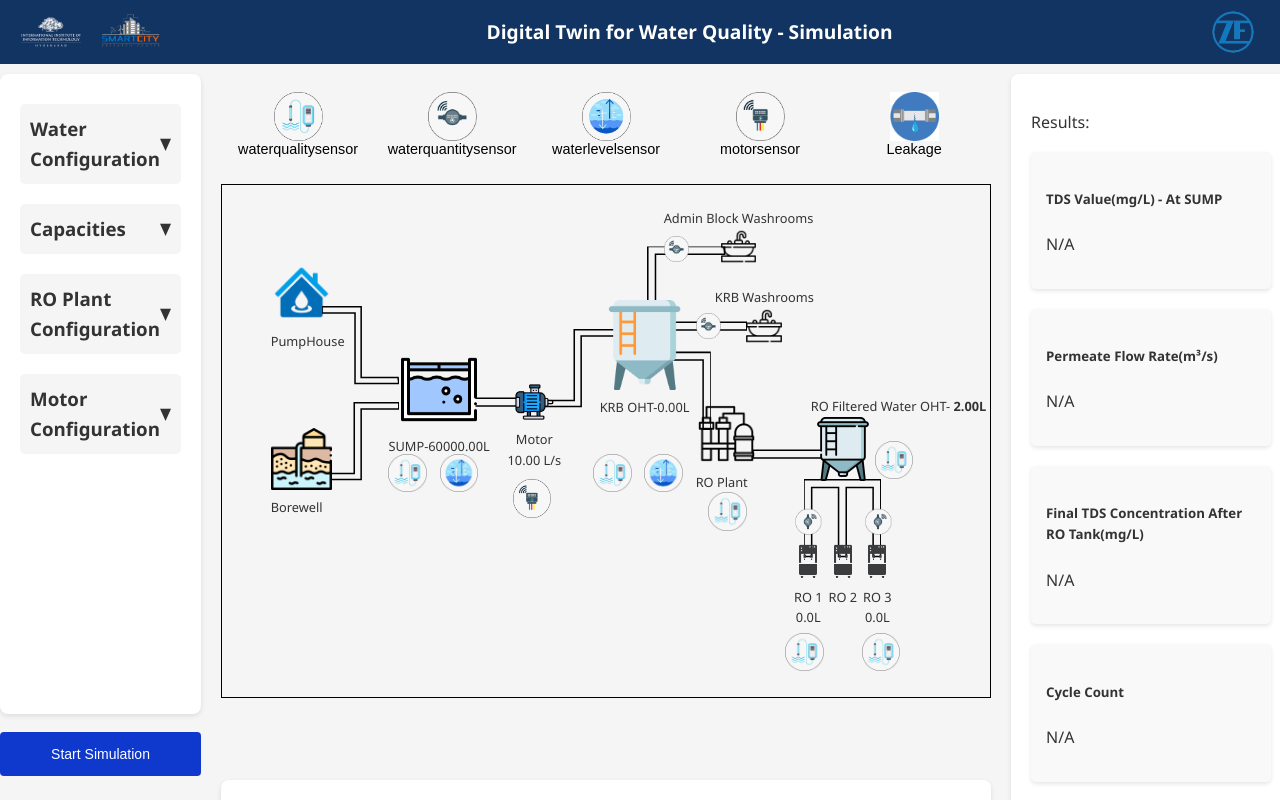
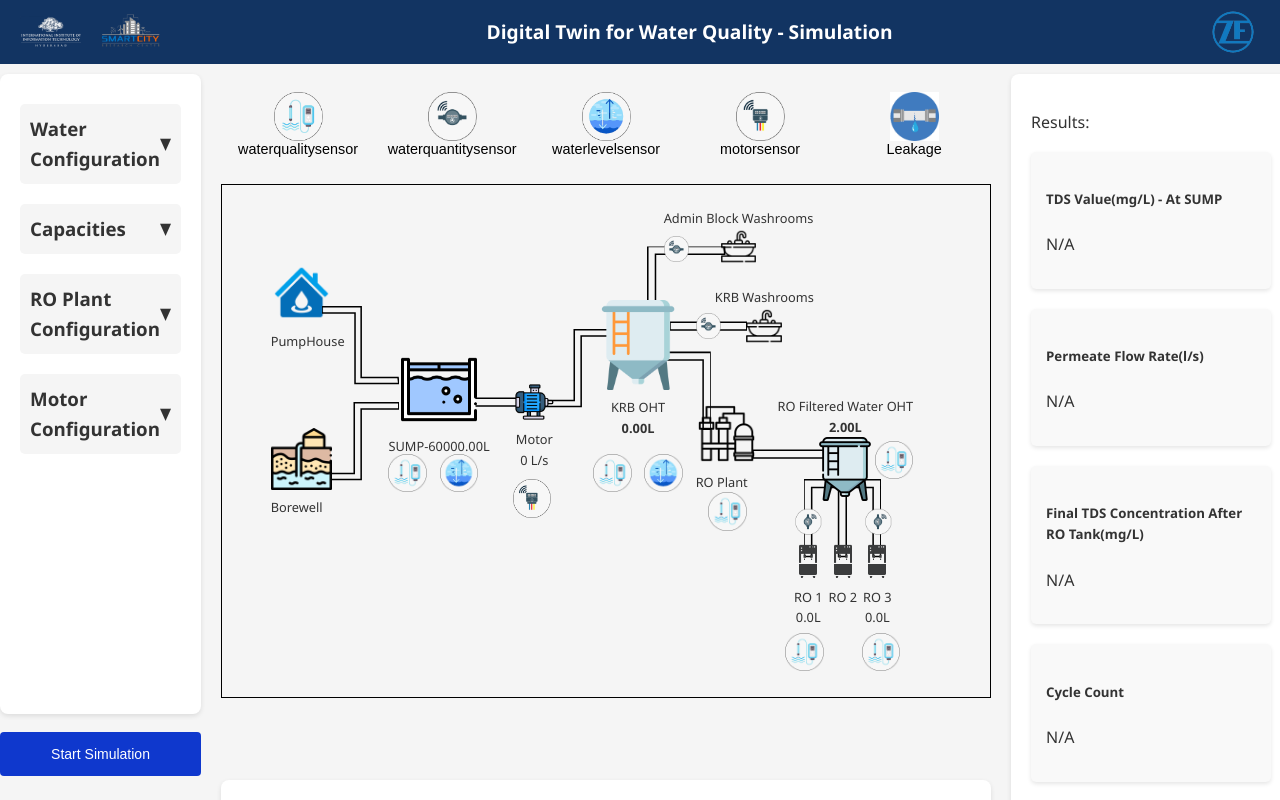
Before and after one commit to likhithkanigolla/zf-dt-frontend, a React (Create React App) app: page /simulation in a window 1280 px wide. Shown: the top 800 px of the page. Built offline with nearby package versions, Linux system fonts and the light colour scheme.

Commit message:
Starting the motor on start simulation and commented the 20% automotor turn on, Added Fluctiation to the motor speed.

```diff
--- a/src/pages/SimulationPage/SimulationPage.js
+++ b/src/pages/SimulationPage/SimulationPage.js
@@ -151,6 +151,8 @@ const SimulationPage = () => {
     let intervalwaterConsume;
     if (waterFlowStarted) {
       intervalId = setInterval(() => {
+        setMotorOn(true)
+        setFlow2(true);
         if (motorOn) {
           // Pump water from Sump to OHT if motor is on
           if (waterInSump > 0 && waterInOHT < inputValues.ohtCapacity) {
@@ -194,10 +196,10 @@ const SimulationPage = () => {
           ); // Increase water in RO Filter by permeate flow rate, converted from l/m2/hr to l/s
         }
         // If water in OHT is less than 20%, turn on the motor automatically
-        if (waterInOHT < (20*inputValues.ohtCapacity)/100) {
-          setMotorOn(true);
-          setFlow2(true);
-        }
+        // if (waterInOHT < (20*inputValues.ohtCapacity)/100) {
+        //   setMotorOn(true);
+        //   setFlow2(true);
+        // }
         if (waterInSump === 0) {
           setMotorOn(false);
           setFlow2(false);
--- a/src/pages/SimulationPage/components/ResultContainer.jsx
+++ b/src/pages/SimulationPage/components/ResultContainer.jsx
@@ -20,7 +20,7 @@ const ResultContainer = ({ result }) => {
                         value={result?.calculated_tds_value ?? "N/A"}
                     />
                     <ResultCard
-                        title="Permeate Flow Rate(m³/s)"
+                        title="Permeate Flow Rate(l/s)"
                         value={result?.permeate_flow_rate ?? "N/A"}
                     />
                     <ResultCard
--- a/src/pages/SimulationPage/components/SimulationCanvas.jsx
+++ b/src/pages/SimulationPage/components/SimulationCanvas.jsx
@@ -102,13 +102,13 @@ flowrate
                 handleMotorToggle();
               }
             }}
-          />
-          {motorOn && (<div style={{ fontSize: "10px", color: "green" }}>Running</div>)}
-          <div style={{ fontSize: "1vw" }}>Motor</div>
-          <div style={{fontSize: "1vw"}}>{flowrate.toFixed(2)} L/s</div>
-        </div>
+            />
+            {motorOn && (<div style={{ fontSize: "10px", color: "green" }}>Running</div>)}
+            <div style={{ fontSize: "1vw" }}>Motor</div>
+            <div style={{fontSize: "1vw"}}>{motorOn ? (flowrate + Math.random() * 2 - 1).toFixed(2) : 0} L/s</div>
+          </div>
 
-        {/* L Shape Pipe */}
+          {/* L Shape Pipe */}
         <div style={{ position: "absolute", top: "11.5vw", left: "32.2vw", transform: "rotate(180deg)" }}>
           <LShapePipe flow={flow1}
           ref={(ref) => { if (ref) { ref.id = "OHTtoROPipe"; iconRefs.push(ref); } }}
@@ -135,10 +135,11 @@ flowrate
         </div>
 
         {/* Water Tower */}
-        <div style={{ position: "absolute", top: "9vw", left: "29.5vw" }}>
+        <div style={{ position: "absolute", top: "9vw", left: "29vw",textAlign: "center"}}>
           <img src={Watertank} alt="WaterTank" style={{ width: "7vw", height: "7vw" }} onClick={(e) => handleIconClick(e)}
             ref={(ref) => { if (ref) { ref.id = "KRBOHTIcon"; iconRefs.push(ref); } }} />
-          <div style={{ fontSize: "1vw" }}>KRB OHT-{waterInOHT.toFixed(2)}L</div>
+          <div style={{ fontSize: "1vw" }}>KRB OHT</div>
+          <div style={{ fontSize: "1vw" }}><b>{waterInOHT.toFixed(2)}L</b></div>
         </div>
 
         {/* Straight Pipe */}
@@ -160,8 +161,9 @@ flowrate
         </div>
 
         {/* Water Tower */}
-        <div style={{ position: "absolute", top: "16.5vw", left: "46vw" }}>
-          <div style={{ fontSize: "1vw" }}>RO Filtered Water OHT- <b>{waterInROFilter.toFixed(2)}L</b></div>
+        <div style={{ position: "absolute", top: "16.5vw", left: "43.4vw" , textAlign: "center"}}>
+          <div style={{ fontSize: "1vw" }}>RO Filtered Water OHT</div>
+          <div style={{ fontSize: "1vw" }}><b>{waterInROFilter.toFixed(2)}L</b></div>
           <img src={ROWatertank} alt="WaterTank" style={{ width: "5vw", height: "5vw" }} onClick={(e) => handleIconClick(e)}
             ref={(ref) => { if (ref) { ref.id = "KRBROOHT"; iconRefs.push(ref); } }} />
         </div>
```
